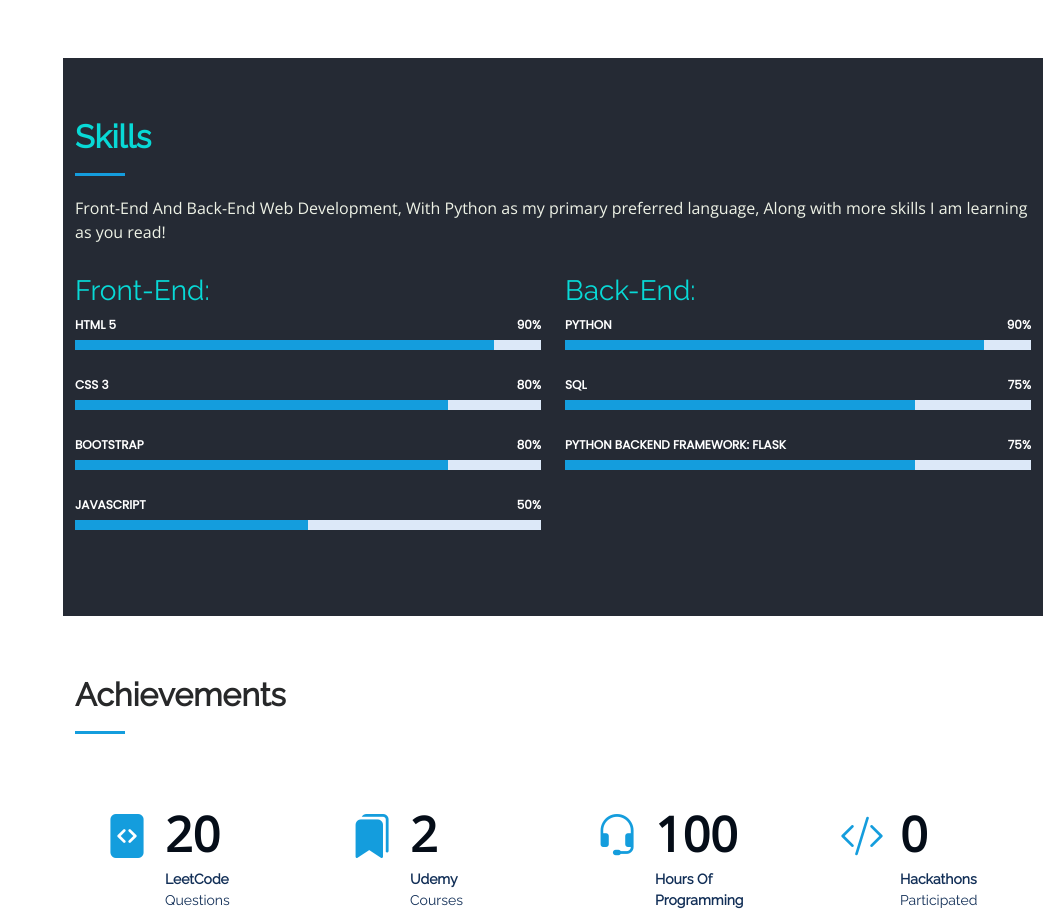
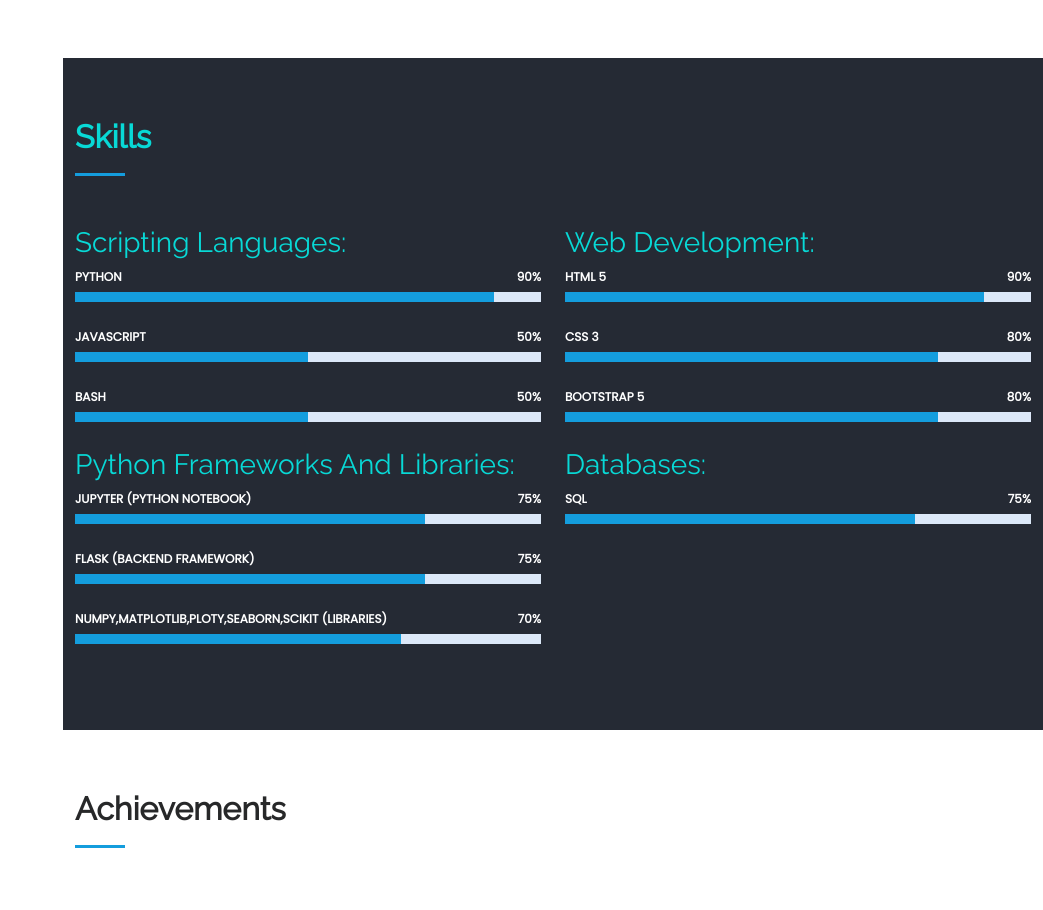
Before and after one commit to Akash-Singh04/MyPersonalWebsite, a Flask app: page / in a window 1280 px wide. Shown: the part 1399-2309 px from the top of the page, without its empty margins (237-1280 px from the left). Run offline with Flask 3, Linux system fonts and the light colour scheme; some libraries are stand-ins or nearby versions.

Commit message:
Updated My Skills After 100 Days Of Code Course

```diff
--- a/My Personal Website/templates/index.html
+++ b/My Personal Website/templates/index.html
@@ -125,12 +125,36 @@
 
         <div class="section-title">
           <h2 class="header-bg">Skills</h2>
-          <p>Front-End And Back-End Web Development, With Python as my primary preferred language, Along with more skills I am learning as you read!</p>
         </div>
 
         <div class="row skills-content">
           <div class="col-lg-6" data-aos="fade-up">
-            <h3 class="header-bg">Front-End:</h3>
+            <h3 class="header-bg">Scripting Languages:</h3>
+
+            <div class="progress">
+              <span class="skill">Python <i class="val">90%</i></span>
+              <div class="progress-bar-wrap">
+                <div class="progress-bar" role="progressbar" aria-valuenow="90" aria-valuemin="0" aria-valuemax="100"></div>
+              </div>
+            </div>
+
+            <div class="progress">
+              <span class="skill">JavaScript <i class="val">50%</i></span>
+              <div class="progress-bar-wrap">
+                <div class="progress-bar" role="progressbar" aria-valuenow="50" aria-valuemin="0" aria-valuemax="100"></div>
+              </div>
+            </div>
+
+            <div class="progress">
+              <span class="skill">Bash <i class="val">50%</i></span>
+              <div class="progress-bar-wrap">
+                <div class="progress-bar" role="progressbar" aria-valuenow="50" aria-valuemin="0" aria-valuemax="100"></div>
+              </div>
+            </div>
+          </div>
+
+          <div class="col-lg-6" data-aos="fade-up">
+            <h3 class="header-bg">Web Development:</h3>
 
             <div class="progress">
               <span class="skill">HTML 5 <i class="val">90%</i></span>
@@ -147,48 +171,84 @@
             </div>
 
             <div class="progress">
-              <span class="skill">BootStrap <i class="val">80%</i></span>
+              <span class="skill">BootStrap 5<i class="val">80%</i></span>
               <div class="progress-bar-wrap">
                 <div class="progress-bar" role="progressbar" aria-valuenow="80" aria-valuemin="0" aria-valuemax="100"></div>
               </div>
             </div>
+          </div>
+
+
+          <div class="col-lg-6" data-aos="fade-up">
+            <h3 class="header-bg">Python Frameworks And Libraries:</h3>
 
             <div class="progress">
-              <span class="skill">JavaScript <i class="val">50%</i></span>
+              <span class="skill">Jupyter (Python Notebook) <i class="val">75%</i></span>
               <div class="progress-bar-wrap">
-                <div class="progress-bar" role="progressbar" aria-valuenow="50" aria-valuemin="0" aria-valuemax="100"></div>
+                <div class="progress-bar" role="progressbar" aria-valuenow="75" aria-valuemin="0" aria-valuemax="100"></div>
               </div>
             </div>
 
-          </div>
-
-          <div class="col-lg-6" data-aos="fade-up" data-aos-delay="100">
-            <h3 class="header-bg">Back-End:</h3>
-
             <div class="progress">
-              <span class="skill">Python <i class="val">90%</i></span>
+              <span class="skill">Flask (Backend Framework) <i class="val">75%</i></span>
               <div class="progress-bar-wrap">
-                <div class="progress-bar" role="progressbar" aria-valuenow="90" aria-valuemin="0" aria-valuemax="100"></div>
+                <div class="progress-bar" role="progressbar" aria-valuenow="75" aria-valuemin="0" aria-valuemax="100"></div>
               </div>
             </div>
 
+            <div class="progress">
+              <span class="skill">NumPy,Matplotlib,Ploty,Seaborn,Scikit (Libraries)<i class="val">70%</i></span>
+              <div class="progress-bar-wrap">
+                <div class="progress-bar" role="progressbar" aria-valuenow="70" aria-valuemin="0" aria-valuemax="100"></div>
+              </div>
+            </div>
+          </div>
 
+          <!-- <div class="col-lg-6" data-aos="fade-up">
+            <h3 class="header-bg">JavaScript Frameworks And Libraries:</h3>
+
+            <div class="progress">
+              <span class="skill">React <i class="val">0%</i></span>
+              <div class="progress-bar-wrap">
+                <div class="progress-bar" role="progressbar" aria-valuenow="0" aria-valuemin="0" aria-valuemax="100"></div>
+              </div>
+            </div>
+
+            <div class="progress">
+              <span class="skill">Express <i class="val">0%</i></span>
+              <div class="progress-bar-wrap">
+                <div class="progress-bar" role="progressbar" aria-valuenow="0" aria-valuemin="0" aria-valuemax="100"></div>
+              </div>
+            </div>
+
+            <div class="progress">
+              <span class="skill">Node <i class="val">0%</i></span>
+              <div class="progress-bar-wrap">
+                <div class="progress-bar" role="progressbar" aria-valuenow="0" aria-valuemin="0" aria-valuemax="100"></div>
+              </div>
+            </div>
+          </div> -->
+
+          <div class="col-lg-6" data-aos="fade-up" data-aos-delay="100">
+            <h3 class="header-bg">Databases:</h3>
             <div class="progress">
               <span class="skill">SQL <i class="val">75%</i></span>
               <div class="progress-bar-wrap">
                 <div class="progress-bar" role="progressbar" aria-valuenow="75" aria-valuemin="0" aria-valuemax="100"></div>
               </div>
             </div>
+          </div>
+
+          <!-- <div class="col-lg-6" data-aos="fade-up" data-aos-delay="100">
+            <h3 class="header-bg">Technologies:</h3
 
             <div class="progress">
-              <span class="skill">Python Backend Framework: Flask <i class="val">75%</i></span>
+              <span class="skill">GIT-BASH,GITHUB,VSCODE <i class="val">90%</i></span>
               <div class="progress-bar-wrap">
-                <div class="progress-bar" role="progressbar" aria-valuenow="75" aria-valuemin="0" aria-valuemax="100"></div>
+                <div class="progress-bar" role="progressbar" aria-valuenow="90" aria-valuemin="0" aria-valuemax="100"></div>
               </div>
             </div>
-
-          </div>
-
+          </div> -->
         </div>
 
       </div>
```
